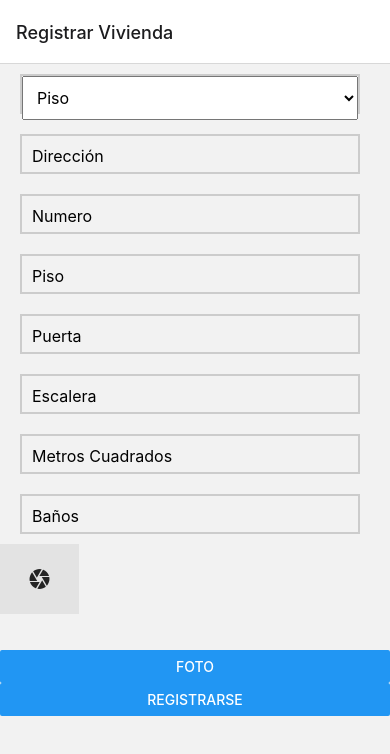
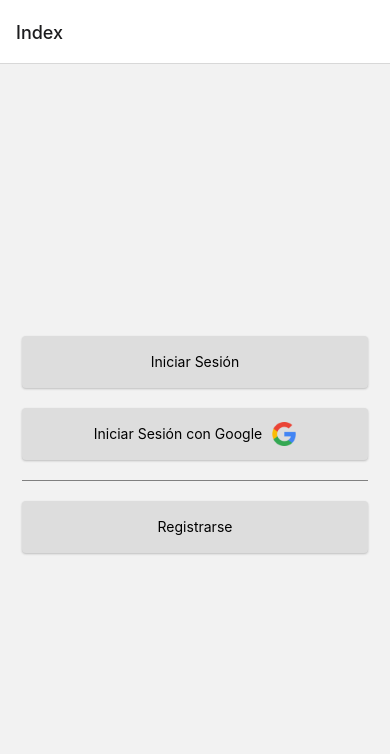
Before and after one commit to ripollvictor/room-for-you, a React Native app: screen /Index in a window 390 px wide. Shown: the top 754 px of the page. Built offline with nearby package versions, Linux system fonts and the light colour scheme.

Commit message:
creado la ventana de inicio de la aplicación

```diff
--- a/App.js
+++ b/App.js
@@ -7,11 +7,13 @@ import { createNativeStackNavigator } from '@react-navigation/native-stack';
 import HomeScreen from './screens/HomeScreen';
 import RegistrarViviendaScreen from './screens/RegistrarViviendaScreen';
 import RegisterUserScreen from './screens/RegisterUserScreen';
+import IndexScreen from './screens/IndexScreen';
 
 const Stack = createNativeStackNavigator()
 function MyStack() {
   return(
     <Stack.Navigator>
+      <Stack.Screen name="Index" component={ IndexScreen }/>
       <Stack.Screen name="Registrar Vivienda" component= {RegistrarViviendaScreen}/>
       <Stack.Screen name="Registrar Usuario" component= {RegisterUserScreen}/>
       <Stack.Screen name="Home" component= {HomeScreen}/>
--- /dev/null
+++ b/screens/IndexScreen.js
@@ -0,0 +1,79 @@
+import React from "react";
+import { View, Text, Image, StyleSheet } from "react-native";
+
+const buttonStyles = StyleSheet.create({
+    button: {
+        backgroundColor: '#DDD',
+        padding: 15,
+        height: 52,
+        alignItems: 'center',
+        justifyContent: 'center',
+        flexDirection: 'row',
+        borderRadius: 4,
+        marginBottom: 20,
+
+        shadowColor: "#000",
+        shadowOffset: {
+            width: 0,
+            height: 1,
+        },
+        shadowOpacity: 0.22,
+        shadowRadius: 2.22,
+
+        elevation: 3,
+    },
+
+    img: {
+        width: 24,
+        height: 24,
+        marginLeft: 10
+    }
+})
+
+const styles = StyleSheet.create({
+    container: {
+        padding: 22,
+        flex: 1,
+        justifyContent: 'center',
+        alignContent: 'stretch'
+    }
+})
+
+const Separator = () => {
+    return(
+        <View style={{
+            width: '100%',
+            height: 1,
+            backgroundColor: 'gray',
+            marginTop: 0,
+            marginBottom: 20
+        }} />
+    )
+}
+
+const Button = (props) => {
+
+    return(
+        <View style={buttonStyles.button}>
+            <Text>{props.content}</Text>
+            {props.hasImg ? <Image style={buttonStyles.img} source={require('../assets/google-icon.png')} /> : null}
+        </View>
+    )
+
+}
+
+const IndexScreen = ({ navigation }) => {
+    return(
+        <View style={styles.container}>
+            <Button content='Iniciar Sesión' />
+            <Button content='Iniciar Sesión con Google' hasImg='true' />
+            <Separator />
+            <Button content='Registrarse' onPress={() => {
+                navigation.navigate('Registrar Usuario')
+            }} />
+        </View>
+    )
+
+}
+
+export default IndexScreen
```
Also changed, not shown: assets/google-icon.png (added).
